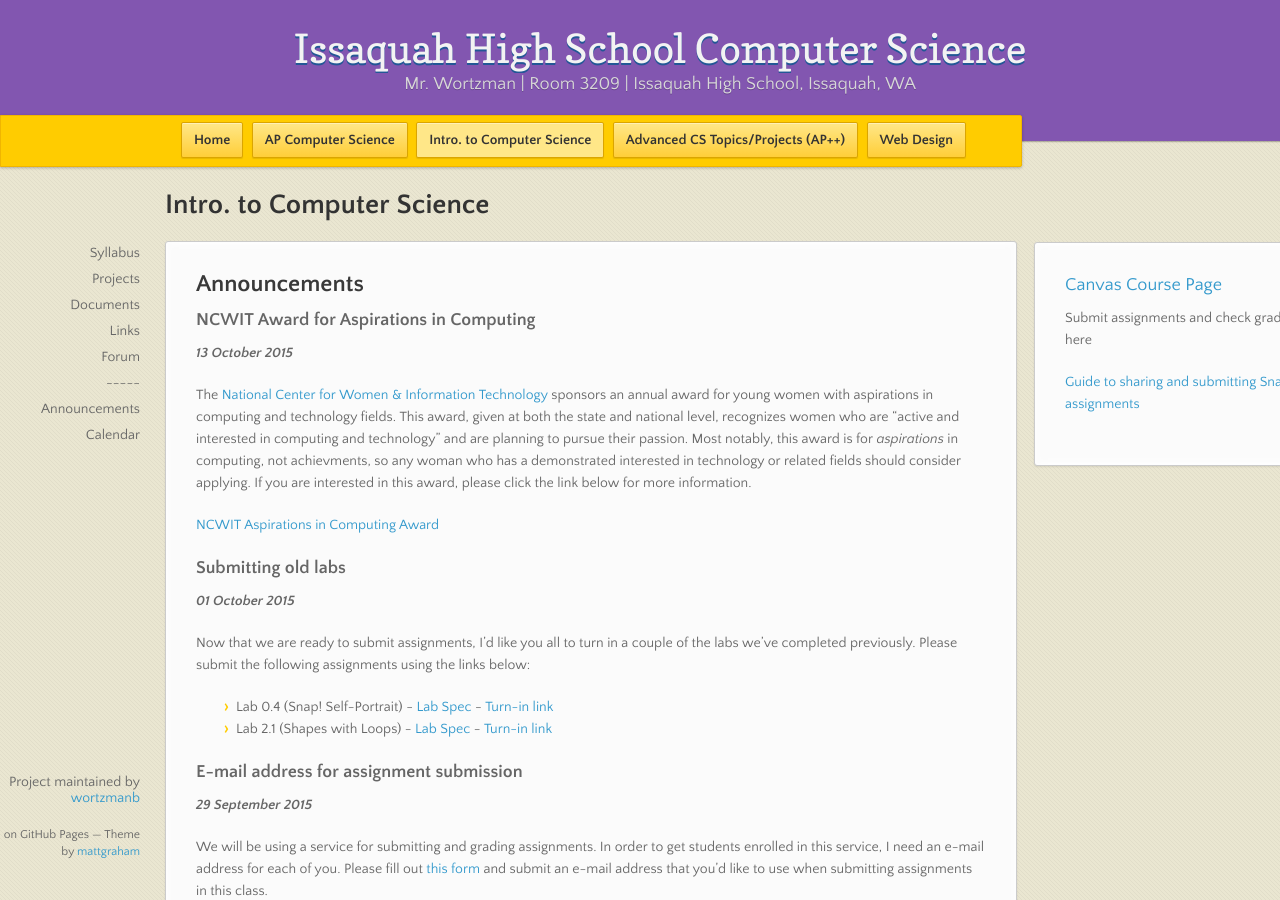
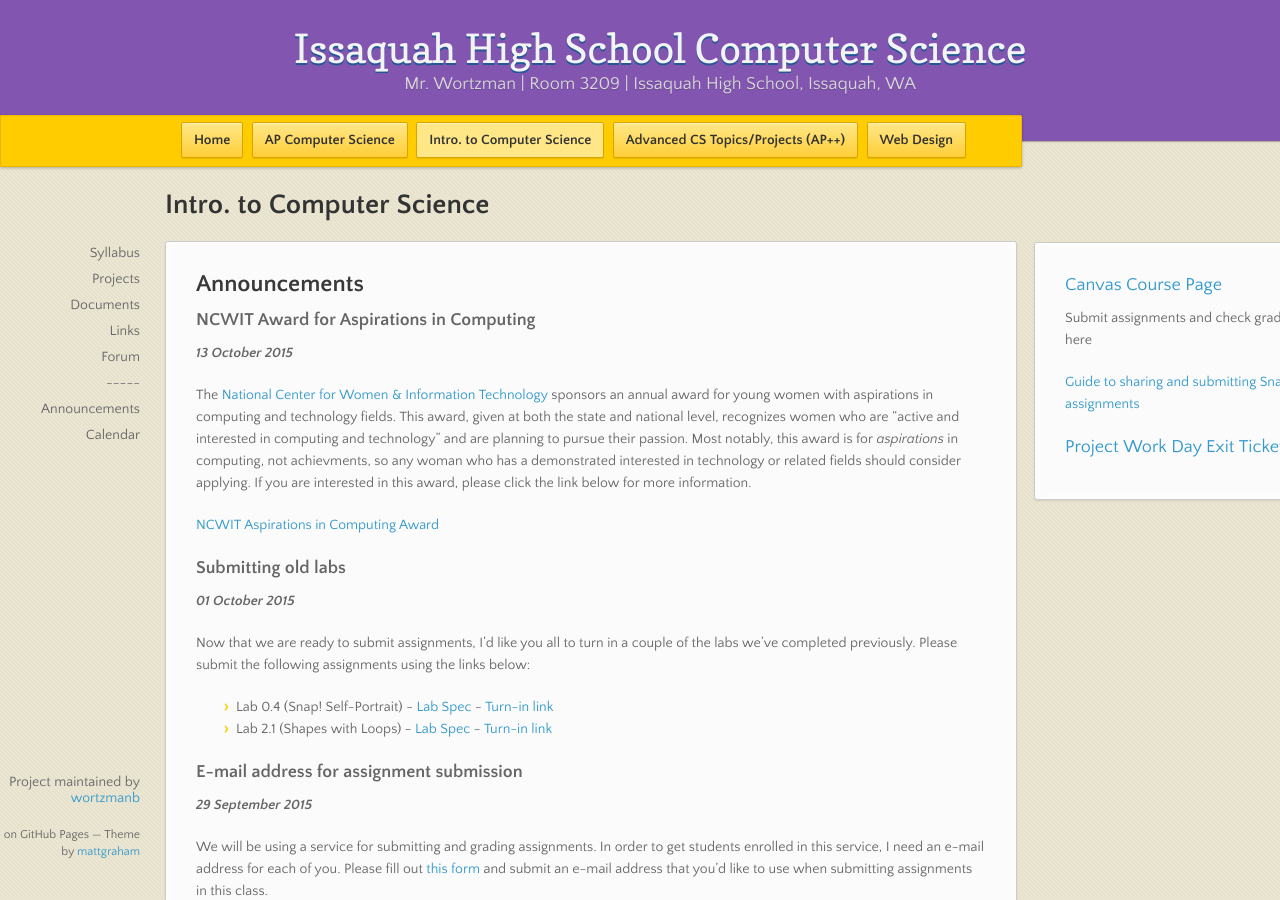
Before and after one commit to stutlerk/ihs-website, a Jekyll site: the page built from introcs/index.html, in a window 1280 px wide and 900 px high. Built offline with Jekyll 4.4.1, drawn with Linux system fonts in a browser that asks for light colours; nearby versions of some CDN libraries.

Commit message:
Add project work day exit ticket to Intro CS main page.

```diff
--- a/introcs/index.html
+++ b/introcs/index.html
@@ -21,6 +21,8 @@ forum: https://groups.google.com/forum/#!forum/ihsintrocompsci
         <h3><a href="https://canvas.instructure.com/courses/974357">Canvas Course Page</a></h3>
         <p>Submit assignments and check grades here</p>
         <p><a href="https://onedrive.live.com/view.aspx?resid=5F4171E7CD2A4033!72868&app=Word&authkey=!ADPqcgzuekAAkyg">Guide to sharing and submitting Snap! assignments</a></p>
+
+        <h3><a href="http://goo.gl/forms/9RE9vuujyF">Project Work Day Exit Ticket</a></h3>
     </aside>
 </section>
 
```
